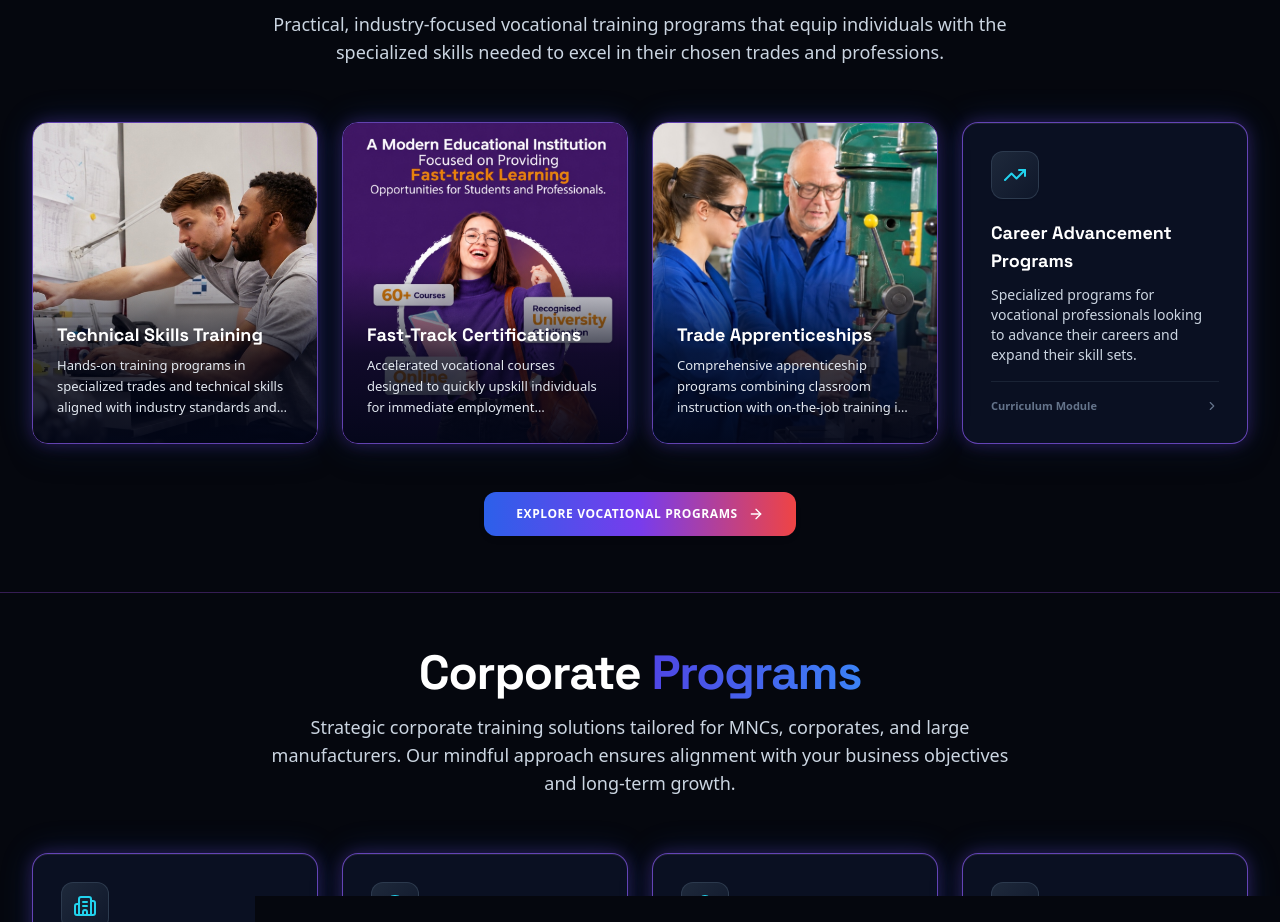
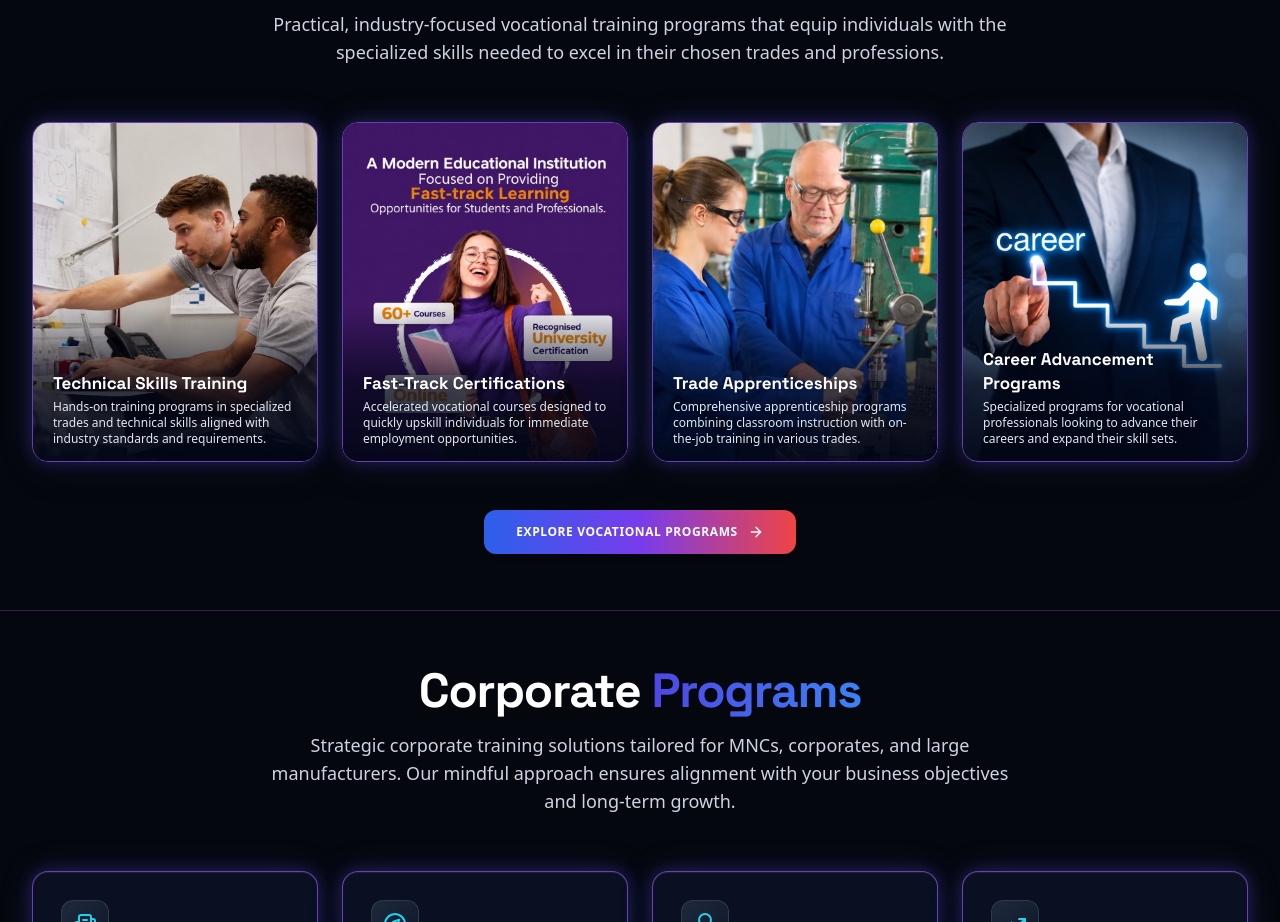
Before and after one commit to Tvadev24/Talentic360.AI, a React (Vite) app: page / in a window 1280 px wide. Shown: the part 4780-5702 px from the top of the page. Built offline with nearby package versions, Linux system fonts and the light colour scheme.

Commit message:
feat: add Career Advancement Programs background photo card and anchor Vocational card content lower

```diff
--- a/src/components/ProgramsSection.jsx
+++ b/src/components/ProgramsSection.jsx
@@ -177,6 +177,10 @@ export default function ProgramsSection({ onOpenProgramModal }) {
     'Fast-Track Certifications': {
       src: '/assets/fast-track-certifications-bg.jpg',
       position: 'object-bottom'
+    },
+    'Career Advancement Programs': {
+      src: '/assets/career-advancement-bg.jpg',
+      position: 'object-[50%_28%]'
     }
   };
 
@@ -240,7 +244,7 @@ export default function ProgramsSection({ onOpenProgramModal }) {
                       return (
                         <div
                           key={itemIdx}
-                          className="group relative min-h-[300px] rounded-2xl overflow-hidden border border-slate-200 dark:border-slate-800 hover:border-purple-400 dark:hover:border-cyan-400/60 shadow-sm hover:shadow-xl dark:hover:shadow-[0_0_30px_rgba(0,0,0,0.5)] transition-all duration-300 flex flex-col justify-end"
+                          className="group relative min-h-[340px] rounded-2xl overflow-hidden border border-slate-200 dark:border-slate-800 hover:border-purple-400 dark:hover:border-cyan-400/60 shadow-sm hover:shadow-xl dark:hover:shadow-[0_0_30px_rgba(0,0,0,0.5)] transition-all duration-300 flex flex-col justify-end"
                         >
                           {/* Clear, Unobstructed Background Photo */}
                           <img
@@ -252,15 +256,15 @@ export default function ProgramsSection({ onOpenProgramModal }) {
                           {/* Bottom-only Gradient Scrim so upper photo stays crystal clear */}
                           <div
                             aria-hidden="true"
-                            className="absolute inset-x-0 bottom-0 h-[56%] bg-gradient-to-t from-slate-950/95 via-slate-950/75 to-transparent"
+                            className="absolute inset-x-0 bottom-0 h-[46%] bg-gradient-to-t from-slate-950/95 via-slate-950/75 to-transparent"
                           />
 
-                          {/* Bottom Title & Description */}
-                          <div className="relative z-10 p-5 sm:p-6 pt-12">
-                            <h3 className="font-display font-bold text-lg text-white mb-1.5 group-hover:text-cyan-300 transition-colors drop-shadow-sm">
+                          {/* Bottom Title & Description anchored tight to bottom */}
+                          <div className="relative z-10 px-4 sm:px-5 pb-3.5 pt-16">
+                            <h3 className="font-display font-bold text-base sm:text-[17px] text-white mb-1 group-hover:text-cyan-300 transition-colors drop-shadow-sm leading-snug">
                               {item.title}
                             </h3>
-                            <p className="text-xs sm:text-[13px] text-slate-200 leading-relaxed line-clamp-3">
+                            <p className="text-[11px] sm:text-xs text-slate-200 leading-snug line-clamp-3">
                               {item.description}
                             </p>
                           </div>
```
Also changed, not shown: public/assets/career-advancement-bg.jpg (added).
